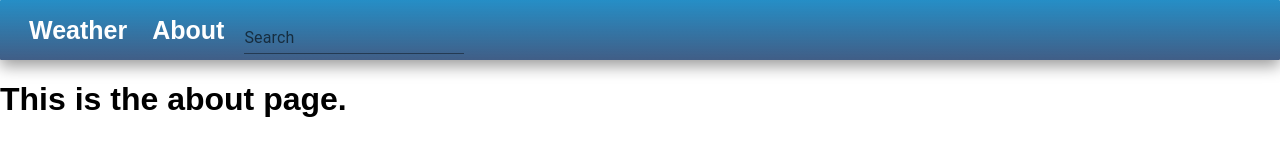
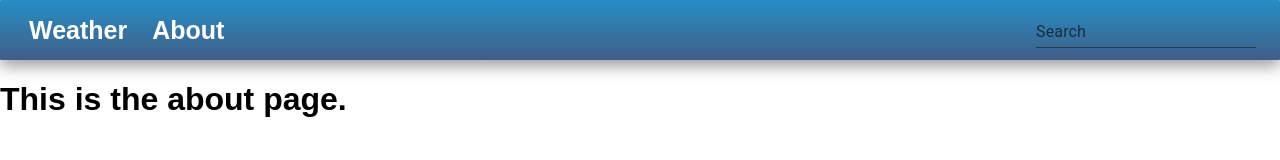
Before and after one commit to carterworthington/weather-time-app, a React (Create React App) app: page /About in a window 1280 px wide. Shown: the top 160 px of the page. Built offline with nearby package versions, Linux system fonts and the light colour scheme; a web font is replaced by a local one.

Commit message:
adjusted TextField in NavBar

```diff
--- a/src/widgets/Navbar.css
+++ b/src/widgets/Navbar.css
@@ -33,3 +33,10 @@ nav a {
 nav a:hover {
   transform: scale(1.12);
 }
+
+.searchBox {
+  margin-left: auto;
+  display: flex;
+  align-items: center;
+  margin-top: -13px;
+}
--- a/src/widgets/Navbar.jsx
+++ b/src/widgets/Navbar.jsx
@@ -7,7 +7,9 @@ export default function Navbar() {
         <nav >
             <Link to="/">Weather</Link>
             <Link to="/about">About</Link>
-            <TextField id="standard-basic" label="Search" variant="standard" />
+            <div className="searchBox">
+                <TextField id="standard-basic" label="Search" variant="standard" />
+            </div>
         </nav>
     )
 }
```
Also changed, not shown: public/imgs/cloudy.jpg (added).
